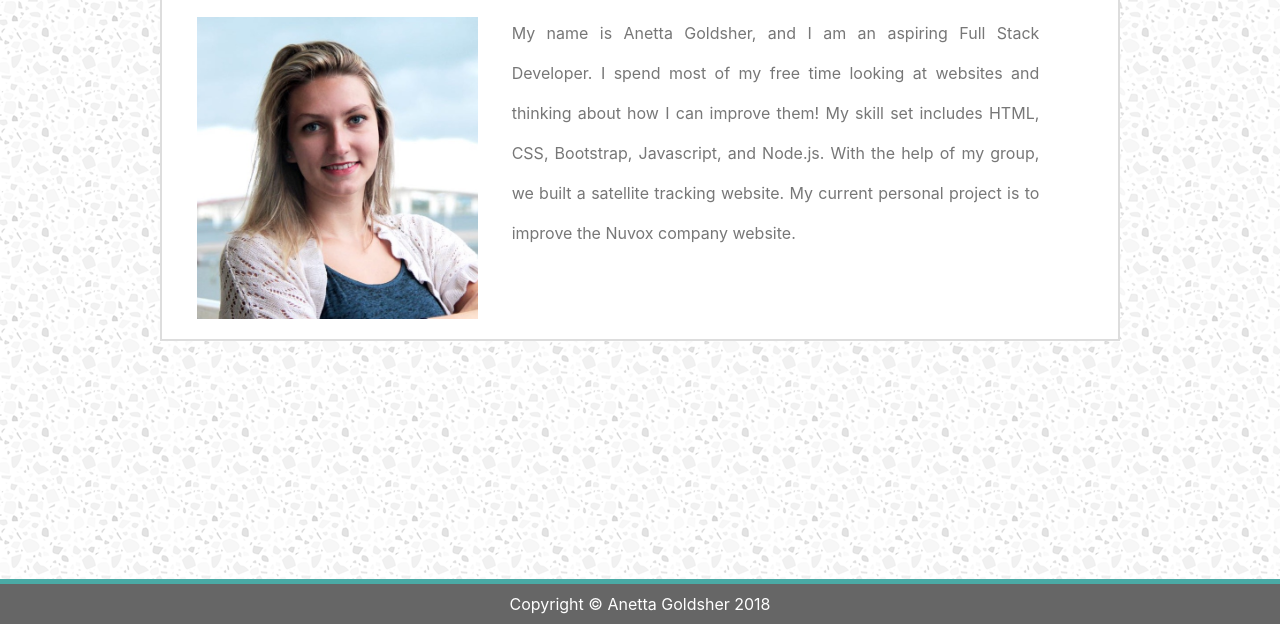
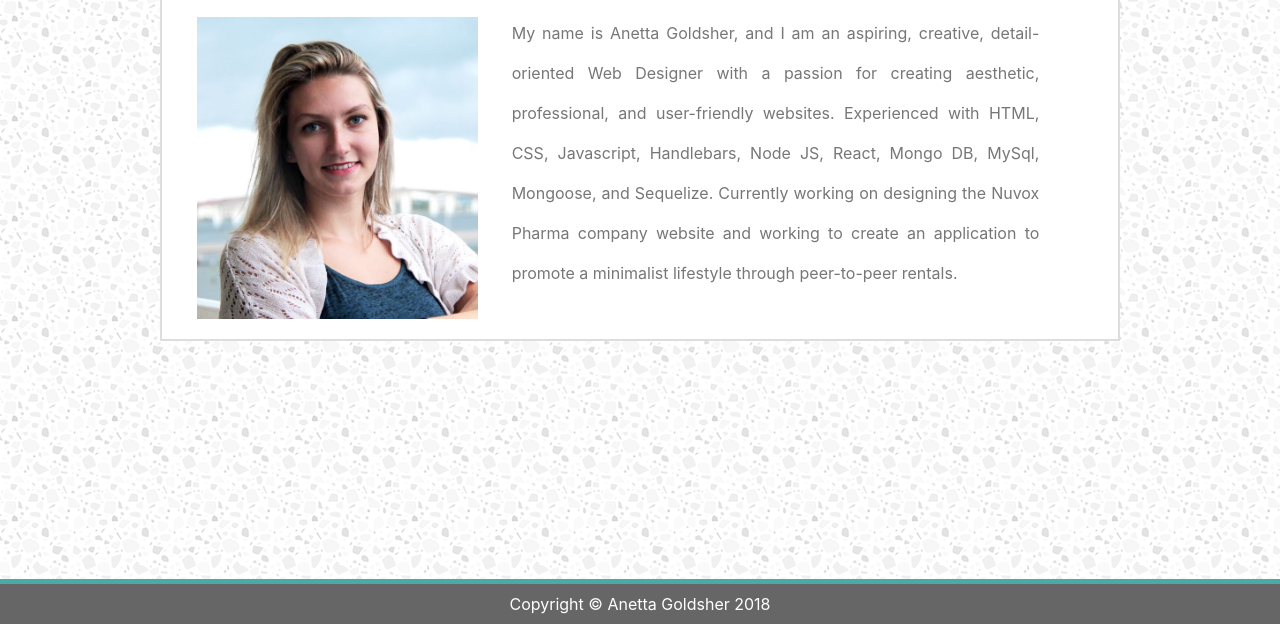
Before and after one commit to agoldsher/Bootstrap-Portfolio, a plain HTML site: page index.html in a window 1280 px wide. Shown: the part 176-800 px from the top of the page. Drawn offline with nearby package versions, Linux system fonts and the light colour scheme; a web font is replaced by a local one.

Commit message:
updated statement

```diff
--- a/index.html
+++ b/index.html
@@ -56,12 +56,7 @@
             </div>
             <div class="col-11 col-sm-7 col-md-7 text-justify ml-3 ">
                 <p>My name is Anetta Goldsher, and I am an
-                    aspiring Full Stack Developer. I spend most
-                    of my free time looking at websites and thinking about how I can improve them! My skill set
-                    includes HTML, CSS, Bootstrap, Javascript,
-                    and Node.js. With the help of my group, we built a satellite tracking website. My current personal
-                    project is
-                    to improve the Nuvox company website.</p>
+                    aspiring, creative, detail-oriented Web Designer with a passion for creating aesthetic, professional, and user-friendly websites. Experienced with HTML, CSS, Javascript, Handlebars, Node JS, React, Mongo DB, MySql, Mongoose, and Sequelize. Currently working on designing the Nuvox Pharma company website and working to create an application to promote a minimalist lifestyle through peer-to-peer rentals. </p>
 
             </div>
         </div>
```
